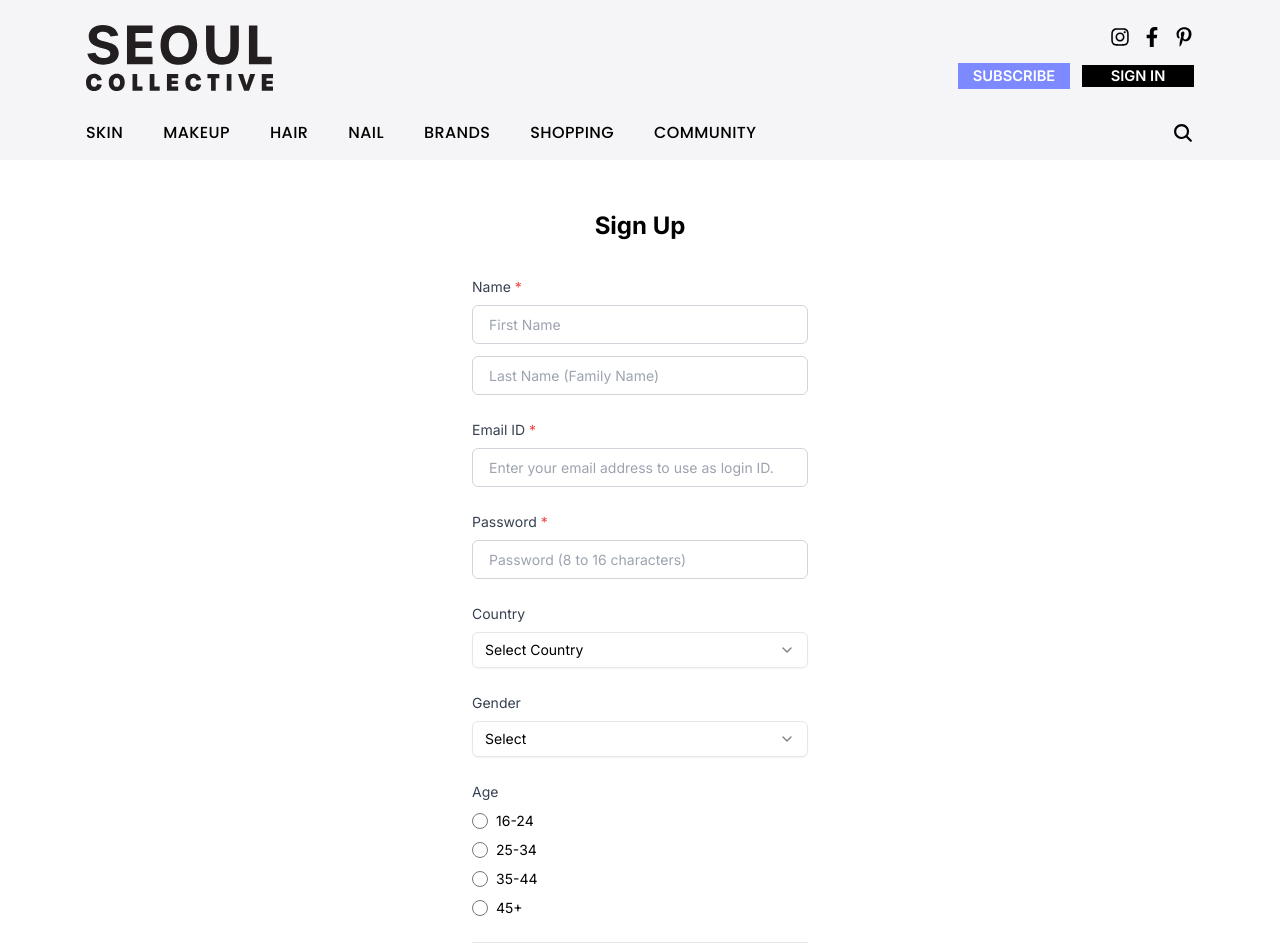
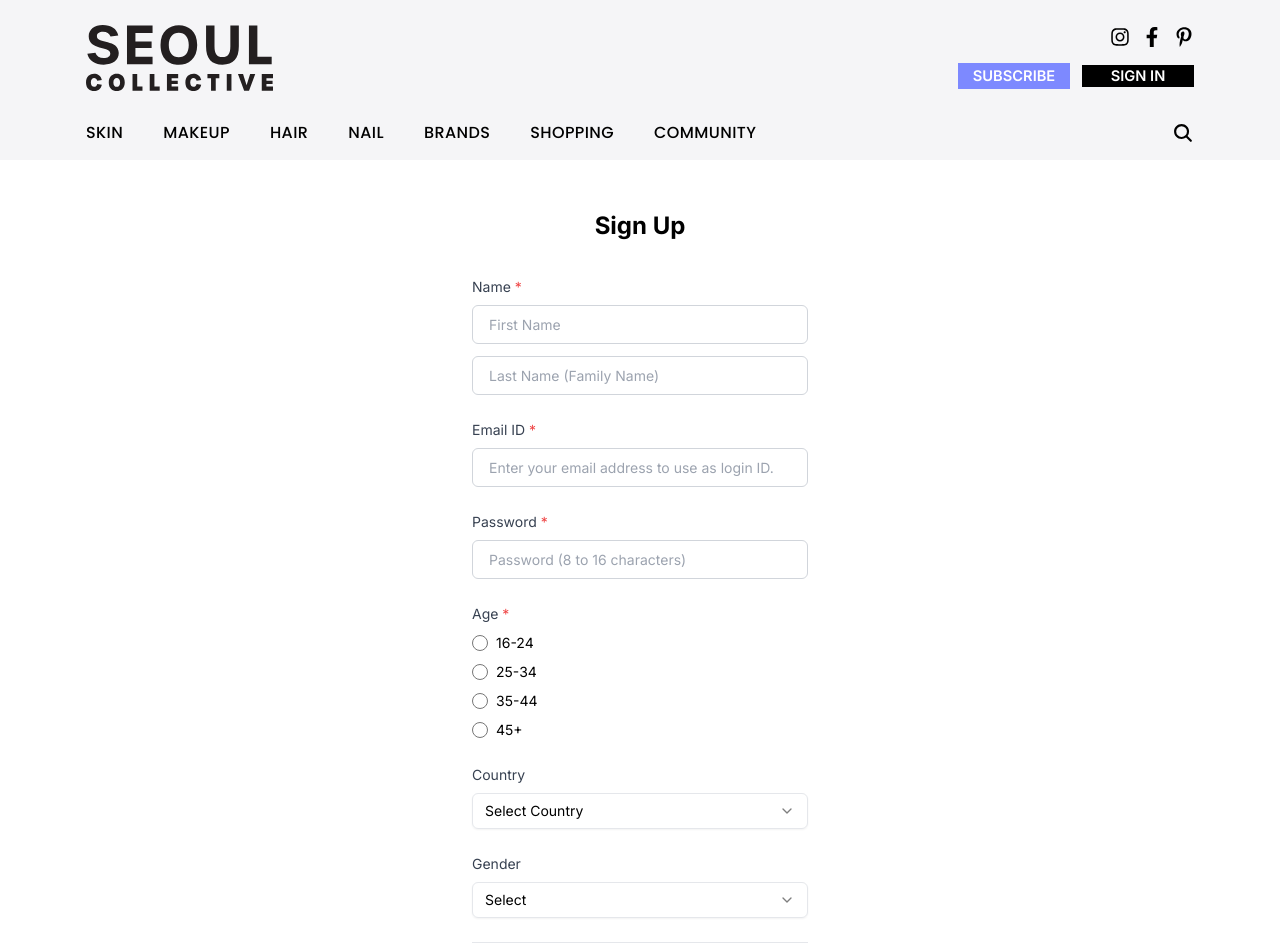
Before and after one commit to SEOUL-COLLECTIVE/SEOUL-COLLECTIVE-Client, a Next.js app: page /member/signup in a window 1280 px wide. Shown: the top 952 px of the page. Built offline with nearby package versions, Linux system fonts and the light colour scheme.

Commit message:
chore: signup age 필드 필수로 변경

```diff
--- a/src/app/member/signup/page.tsx
+++ b/src/app/member/signup/page.tsx
@@ -53,6 +53,7 @@ export default function SignUpPage() {
     })
   }
 
+  // field에 따라 각각 알맞은 validation 부여
   const validateField = (field: keyof typeof errors, value: string) => {
     let validationResult = { valid: true, message: '' }
 
@@ -124,6 +125,7 @@ export default function SignUpPage() {
       formData.lastName &&
       formData.email &&
       formData.password &&
+      formData.age &&
       validateEmail(formData.email).valid &&
       validatePassword(formData.password).valid &&
       formData.termsOfUse &&
@@ -131,6 +133,7 @@ export default function SignUpPage() {
     )
   }
 
+  // 최종 제출 이벤트
   const handleSubmit = (e: React.FormEvent) => {
     e.preventDefault()
 
@@ -208,6 +211,28 @@ export default function SignUpPage() {
             />
           </div>
 
+          {/* Age */}
+          <div>
+            <label className="block text-gray-700 mb-2">
+              Age <span className="text-red-500">*</span>
+            </label>
+            <div className="space-y-2">
+              {AGE_GROUPS.map((ageGroup) => (
+                <label key={ageGroup.value} className="flex items-center gap-2 cursor-pointer">
+                  <input
+                    type="radio"
+                    name="age"
+                    value={ageGroup.value}
+                    checked={formData.age === ageGroup.value}
+                    onChange={(e) => setFormData({ ...formData, age: e.target.value })}
+                    className="w-4 h-4"
+                  />
+                  <span>{ageGroup.label}</span>
+                </label>
+              ))}
+            </div>
+          </div>
+
           {/* Country */}
           <div>
             <label className="block text-gray-700 mb-2">Country</label>
@@ -254,26 +279,6 @@ export default function SignUpPage() {
                 ))}
               </SelectContent>
             </Select>
-          </div>
-
-          {/* Age */}
-          <div>
-            <label className="block text-gray-700 mb-2">Age</label>
-            <div className="space-y-2">
-              {AGE_GROUPS.map((ageGroup) => (
-                <label key={ageGroup.value} className="flex items-center gap-2 cursor-pointer">
-                  <input
-                    type="radio"
-                    name="age"
-                    value={ageGroup.value}
-                    checked={formData.age === ageGroup.value}
-                    onChange={(e) => setFormData({ ...formData, age: e.target.value })}
-                    className="w-4 h-4"
-                  />
-                  <span>{ageGroup.label}</span>
-                </label>
-              ))}
-            </div>
           </div>
 
           {/* Terms and Conditions */}
```
